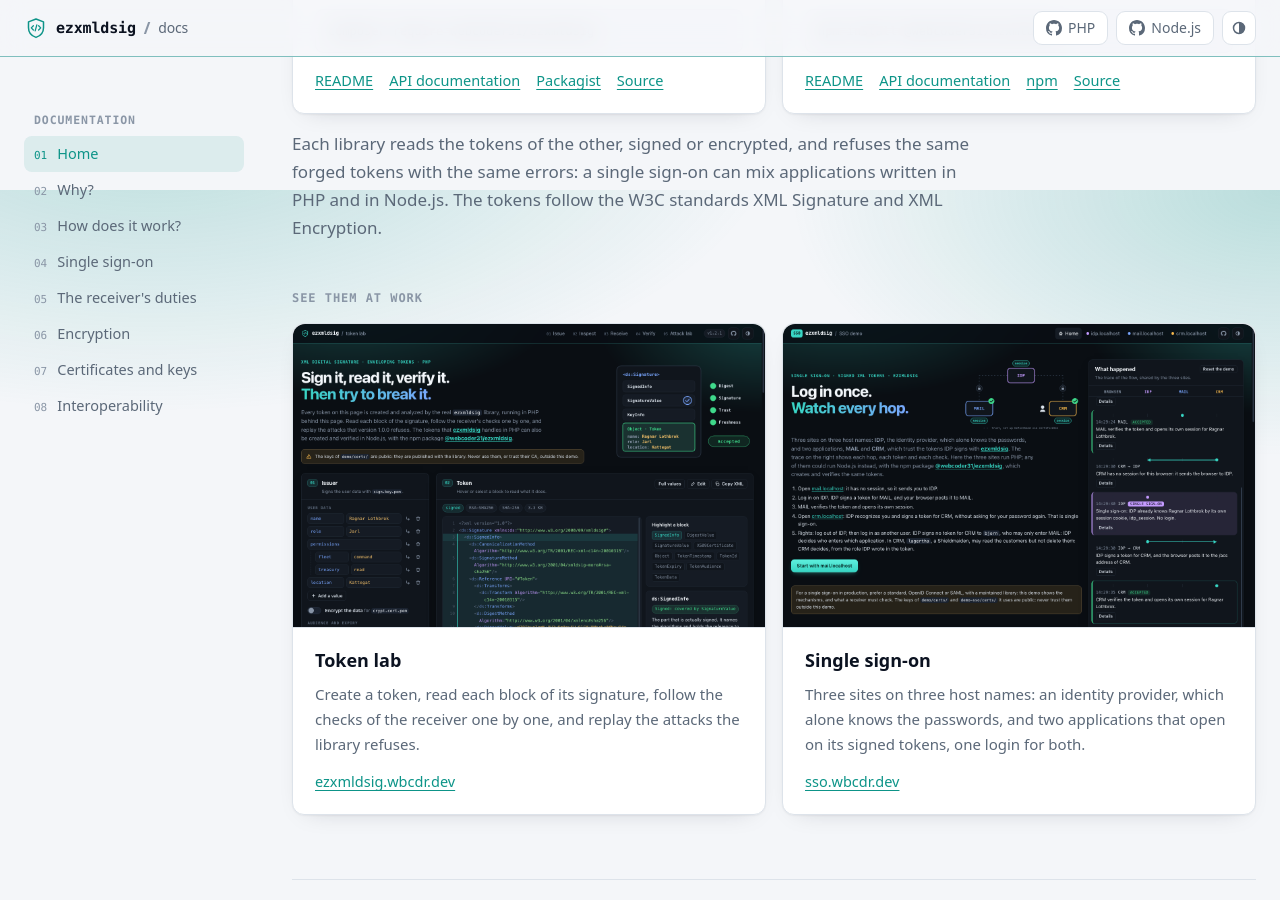
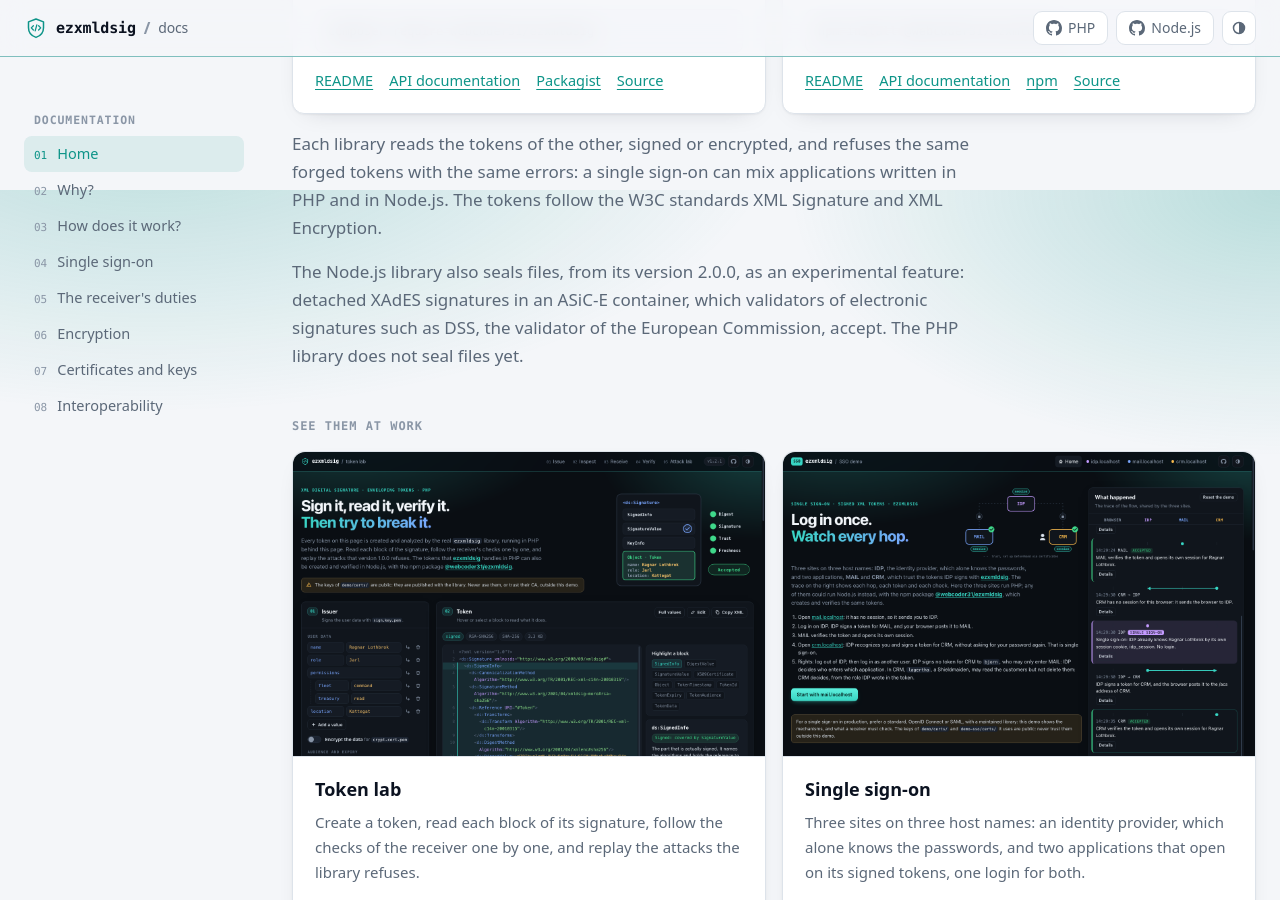
Before and after one commit to webcoder31/ezxmldsig-doc, a Jekyll site: the page built from index.html, in a window 1280 px wide and 900 px high, scrolled down 710 px. Built offline with Jekyll 4.4.1, drawn with Linux system fonts in a browser that asks for light colours.

Commit message:
Tell on the home page that the Node.js library also seals files
From its version 2.0.0, as an experimental feature: detached XAdES
signatures in an ASiC-E container, which DSS accepts. The PHP library
does not seal files yet.

Co-Authored-By: Claude Opus 5.5 <noreply@anthropic.com>

```diff
--- a/index.html
+++ b/index.html
@@ -33,6 +33,7 @@ title: Home
   {%- endfor %}
 </div>
 <p class="hero-lead">Each library reads the tokens of the other, signed or encrypted, and refuses the same forged tokens with the same errors: a single sign-on can mix applications written in PHP and in Node.js. The tokens follow the W3C standards XML Signature and XML Encryption.</p>
+<p class="hero-lead">The Node.js library also seals files, from its version 2.0.0, as an experimental feature: detached XAdES signatures in an ASiC-E container, which validators of electronic signatures such as DSS, the validator of the European Commission, accept. The PHP library does not seal files yet.</p>
 
 <h2 class="section-title">See them at work</h2>
 <div class="cards">
```
